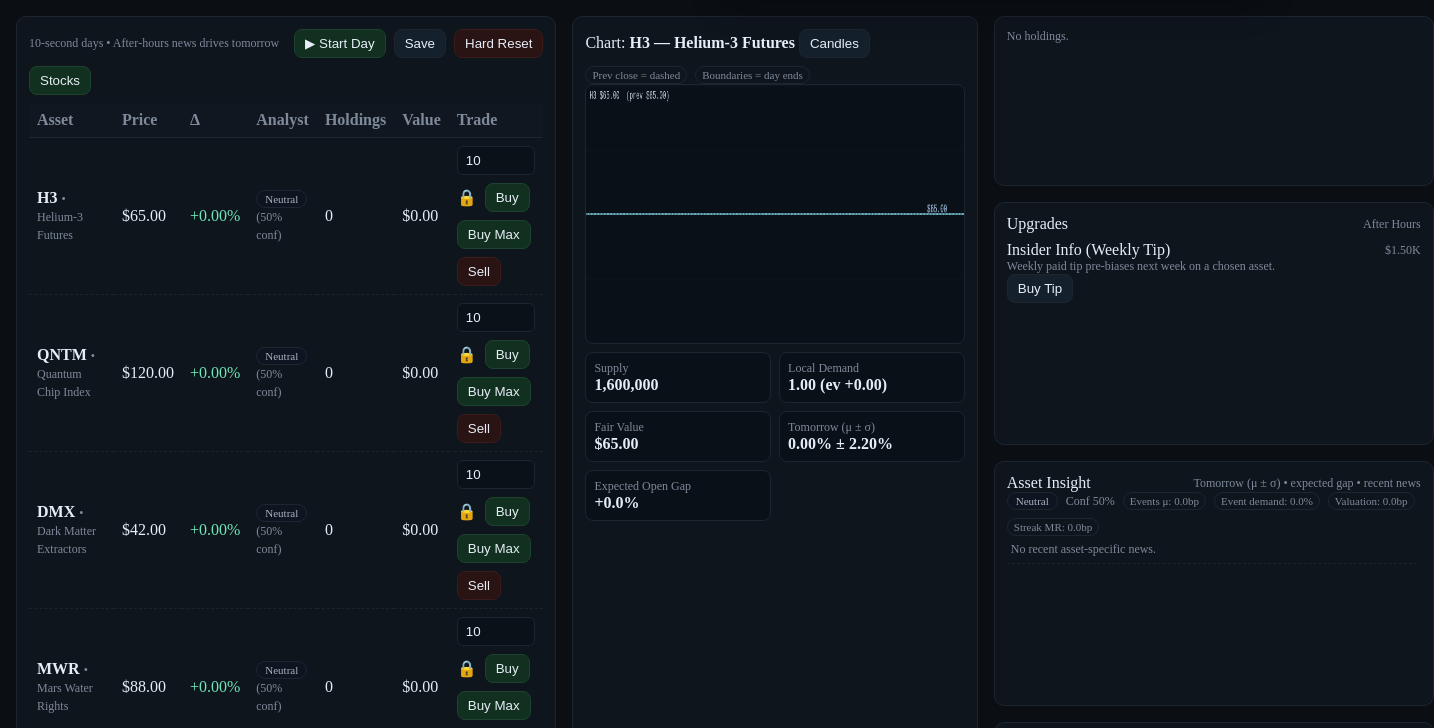
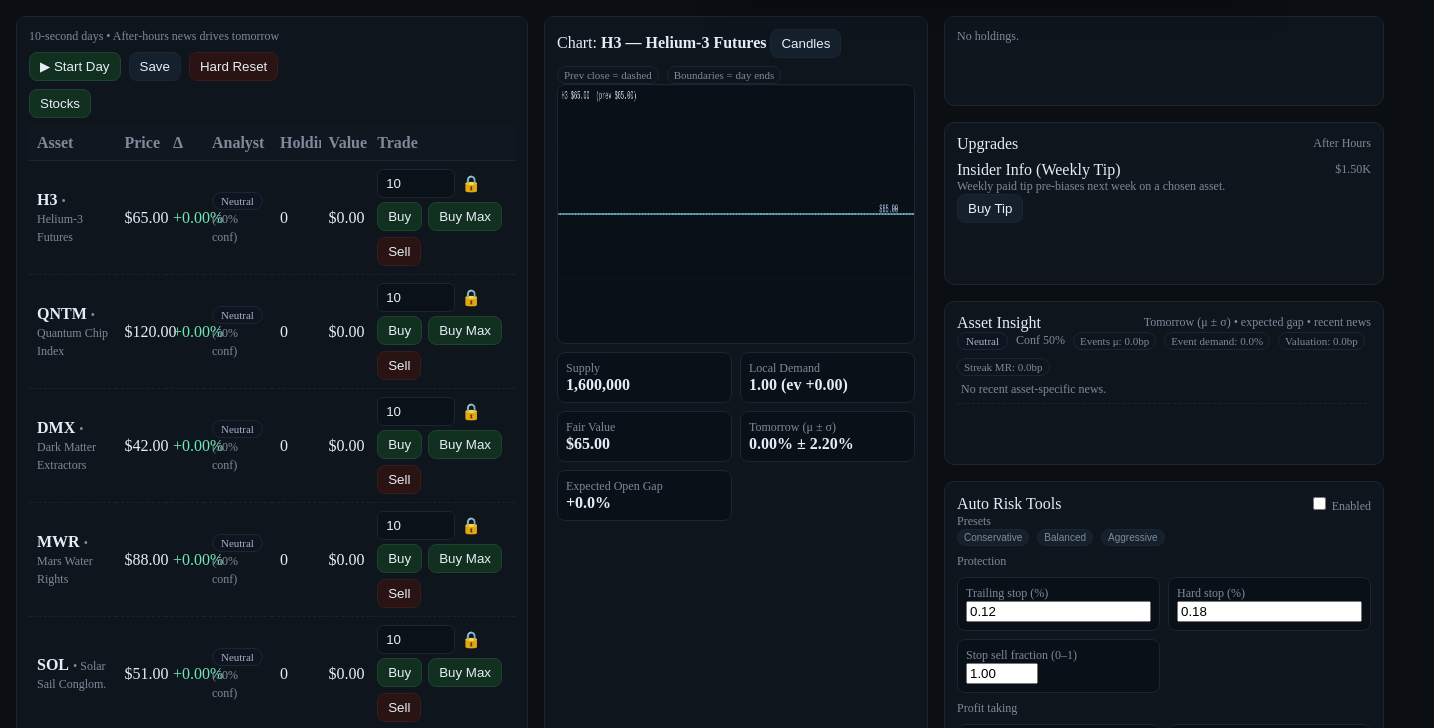
Before and after one commit to JcFiscus/To-The-Moon-Trading-Sim, a website with bundled scripts: page index.html in a window 1280 px wide. Shown: the part 57-785 px from the top of the page, 1434 px wide, since content can reach past the window. Built offline with nearby package versions, Linux system fonts and the light colour scheme.

Commit message:
Refine market table layout and stabilize UI

```diff
--- a/src/css/main.css
+++ b/src/css/main.css
@@ -12,27 +12,38 @@ html,body{height:100%;margin:0;background:var(--bg);color:var(--text);
 .stats{display:flex;gap:10px;flex-wrap:wrap;align-items:center}
 .pill{background:var(--panel);border:1px solid var(--border);border-radius:999px;padding:6px 10px;display:flex;gap:8px;align-items:center}
 .kbd{font-family:ui-monospace,SFMono-Regular,Menlo,Consolas,monospace;font-size:12px}
-.grid{display:grid;grid-template-columns:2fr 1.5fr 1fr;gap:16px;padding:16px;max-width:1500px;margin:0 auto}
+.grid{display:grid;grid-template-columns:2fr 1.5fr 320px;gap:16px;padding:16px;max-width:1500px;margin:0 auto}
 @media (max-width:1100px){.grid{grid-template-columns:1fr}}
 .card{background:var(--panel);border:1px solid var(--border);border-radius:10px;padding:12px}
 .row{display:flex;gap:8px;align-items:center;flex-wrap:wrap}
 .mini{font-size:12px;color:var(--muted)}
 .tag{font-size:11px;padding:2px 6px;border:1px solid var(--border);border-radius:999px;color:var(--muted)}
  .tabs{margin-bottom:8px}
+#marketTable{width:100%;border-collapse:separate;border-spacing:0;table-layout:fixed}
 table{width:100%;border-collapse:separate;border-spacing:0}
 thead th{position:sticky;top:0;background:var(--table);color:var(--muted);text-align:left;padding:8px;border-bottom:1px solid var(--border)}
 tbody td{padding:8px;border-bottom:1px dashed rgba(255,255,255,.06);vertical-align:middle}
 tr:hover{background:#0e141d}
 .price,.change,.holdings,.value{font-variant-numeric:tabular-nums}
 .change.up{color:var(--good)}.change.down{color:var(--bad)}
+td.trade{padding:8px}
+.trade-inputs{display:flex;gap:6px;align-items:center;margin-bottom:4px}
+.trade-buttons{display:flex;flex-wrap:wrap;gap:6px}
 input.qty{width:78px;background:#0a1118;border:1px solid var(--border);color:var(--text);border-radius:6px;padding:6px 8px}
 select.lev{width:70px;background:#0a1118;border:1px solid var(--border);color:var(--text);border-radius:6px;padding:6px 4px}
 .lock{color:var(--muted);font-size:16px}
 button{background:var(--btn);color:var(--text);border:1px solid var(--border);padding:6px 10px;border-radius:8px;cursor:pointer;transition:.15s}
 button:hover{background:var(--btn-hover)} button.accent{background:#12301f;border-color:#1e4230}
 button.bad{background:#2a1313;border-color:#3b1b1b}
+#marketTable th:nth-child(1){width:18%}
+#marketTable th:nth-child(2){width:10%}
+#marketTable th:nth-child(3){width:8%}
+#marketTable th:nth-child(4){width:14%}
+#marketTable th:nth-child(5){width:10%}
+#marketTable th:nth-child(6){width:10%}
+#marketTable th:nth-child(7){width:30%}
 .market-col,.mid-col,.right-rail{display:grid;gap:16px}
-.right-rail{min-width:260px;max-width:340px}
+.right-rail{width:320px}
 #newsScroll{max-height:28rem;overflow:auto;padding-right:4px}
 @media (max-width:600px){#newsScroll{max-height:18rem}}
 .chart-wrap{height:260px;position:relative}
--- a/src/js/ui/table.js
+++ b/src/js/ui/table.js
@@ -13,10 +13,12 @@ export function buildMarketTable({ tbody, assets, state, onSelect, onBuy, onSell
       <td id="an-${a.sym}"><span class="analyst neu">Neutral</span></td>
       <td class="holdings" id="h-${a.sym}">0</td>
       <td class="value" id="v-${a.sym}">$0.00</td>
-      <td>
-        <div class="row">
+      <td class="trade">
+        <div class="trade-inputs">
           <input class="qty" type="number" min="1" step="1" value="10" id="q-${a.sym}" />
           ${state.upgrades.leverage>0 ? `<select class="lev" id="lv-${a.sym}"></select>` : `<span class="lock" id="lv-${a.sym}" title="Unlock Leverage in Upgrades">\uD83D\uDD12</span>`}
+        </div>
+        <div class="trade-buttons">
           <button class="accent" id="b-${a.sym}">Buy</button>
           <button class="accent" id="bm-${a.sym}">Buy Max</button>
           <button class="bad" id="s-${a.sym}">Sell</button>
@@ -25,7 +27,9 @@ export function buildMarketTable({ tbody, assets, state, onSelect, onBuy, onSell
       </td>`;
     tbody.appendChild(tr);
     tr.addEventListener('click', (e) => {
-      if (e.target.tagName === 'BUTTON' || e.target.classList.contains('qty')) return;
+      const tag = e.target.tagName;
+      if (tag === 'BUTTON' || tag === 'INPUT' || tag === 'SELECT') return;
+      if (e.target.classList.contains('qty')) return;
       onSelect(a.sym);
     });
     if (state.upgrades.leverage>0) {
```
